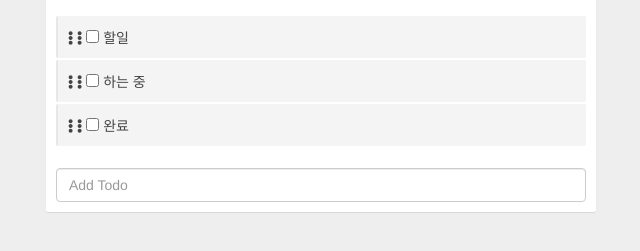
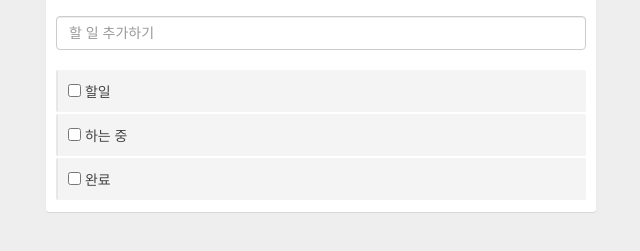
Before and after one commit to pci2676/Todo-List-JS, a website: page step-js/app/html/index.html in a window 1280 px wide. Shown: the part 67-318 px from the top of the page, without its empty margins (319-959 px from the left). Drawn offline with Linux system fonts and the light colour scheme.

Commit message:
step-js 보일러 플레이트

```diff
--- a/step-js/app/html/index.html
+++ b/step-js/app/html/index.html
@@ -23,14 +23,14 @@
         </div>
     </div>
 
+    <div class="box-footer clearfix no-border">
+        <input class="form-control pull-right" id="inputText" placeholder="할 일 추가하기" type="text">
+    </div>
+
     <div class="box-body">
-        <ul class="todo-list ui-sortable">
+        <ul class="todo-list">
 
             <li class="ready">
-                            <span class="handle ui-sortable-handle">
-                                <i class="fas fa-ellipsis-v"></i>
-                                <i class="fas fa-ellipsis-v"></i>
-                            </span>
                 <input name="" type="checkbox" value="">
                 <span class="text">할일</span>
                 <div class="tools">
@@ -40,10 +40,6 @@
             </li>
 
             <li class="ing">
-                            <span class="handle ui-sortable-handle">
-                                <i class="fas fa-ellipsis-v"></i>
-                                <i class="fas fa-ellipsis-v"></i>
-                            </span>
                 <input name="" type="checkbox" value="">
                 <span class="text">하는 중</span>
                 <div class="tools">
@@ -53,10 +49,6 @@
             </li>
 
             <li class="done">
-                            <span class="handle ui-sortable-handle">
-                                <i class="fas fa-ellipsis-v"></i>
-                                <i class="fas fa-ellipsis-v"></i>
-                            </span>
                 <input name="" type="checkbox" value="">
                 <span class="text">완료</span>
                 <div class="tools">
@@ -67,9 +59,6 @@
 
         </ul>
     </div>
-    <div class="box-footer clearfix no-border">
-        <input class="form-control pull-right" placeholder="Add Todo" type="text">
-    </div>
 </div>
 
 <script async src="../fontawesome-free-5.12.1-web/js/solid.js"></script>
@@ -78,10 +67,4 @@
 
 </body>
 </html>
-<!--<small class="label label-danger"><i class="fa fa-clock-o"></i> 2 mins</small>-->
-<!--<small class="label label-default"><i class="fa fa-clock-o"></i> 1 month</small>-->
-<!--<small class="label label-primary"><i class="fa fa-clock-o"></i> 1 week</small>-->
-<!--<small class="label label-success"><i class="fa fa-clock-o"></i> 3 days</small>-->
-<!--<small class="label label-info"><i class="fa fa-clock-o"></i> 4 hours</small>-->
-<!--<small class="label label-warning"><i class="fa fa-clock-o"></i> 1 day</small>-->
 <!--https://www.bootdey.com/snippets/view/To-Do-List#css-->
```
